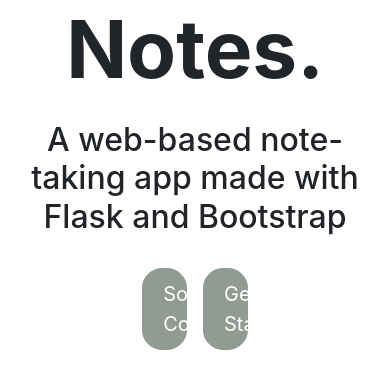
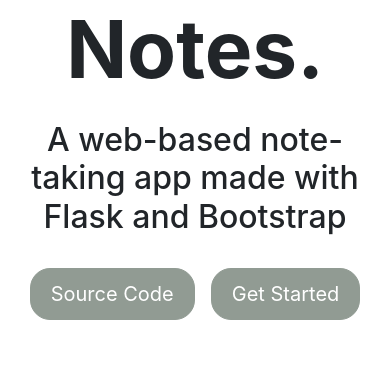
Before and after one commit to ghandylan/flask-notes, a Flask app: page /home in a window 390 px wide. Shown: the part 239-628 px from the top of the page. Run offline with Flask 3, Linux system fonts and the light colour scheme; some libraries are stand-ins or nearby versions.

Commit message:
Fixed buttons for mobile responsive

```diff
--- a/static/stylesheet/styles.css
+++ b/static/stylesheet/styles.css
@@ -122,8 +122,7 @@
     border: 1px solid #919b93;
     background-color: #919b93;
     border-radius: 1em;
-    /* TODO: Fix buttons on mobile view */
-    width: 12.5%;
+    width: auto;
 }
 
 #home_page_buttons a:hover {
```
